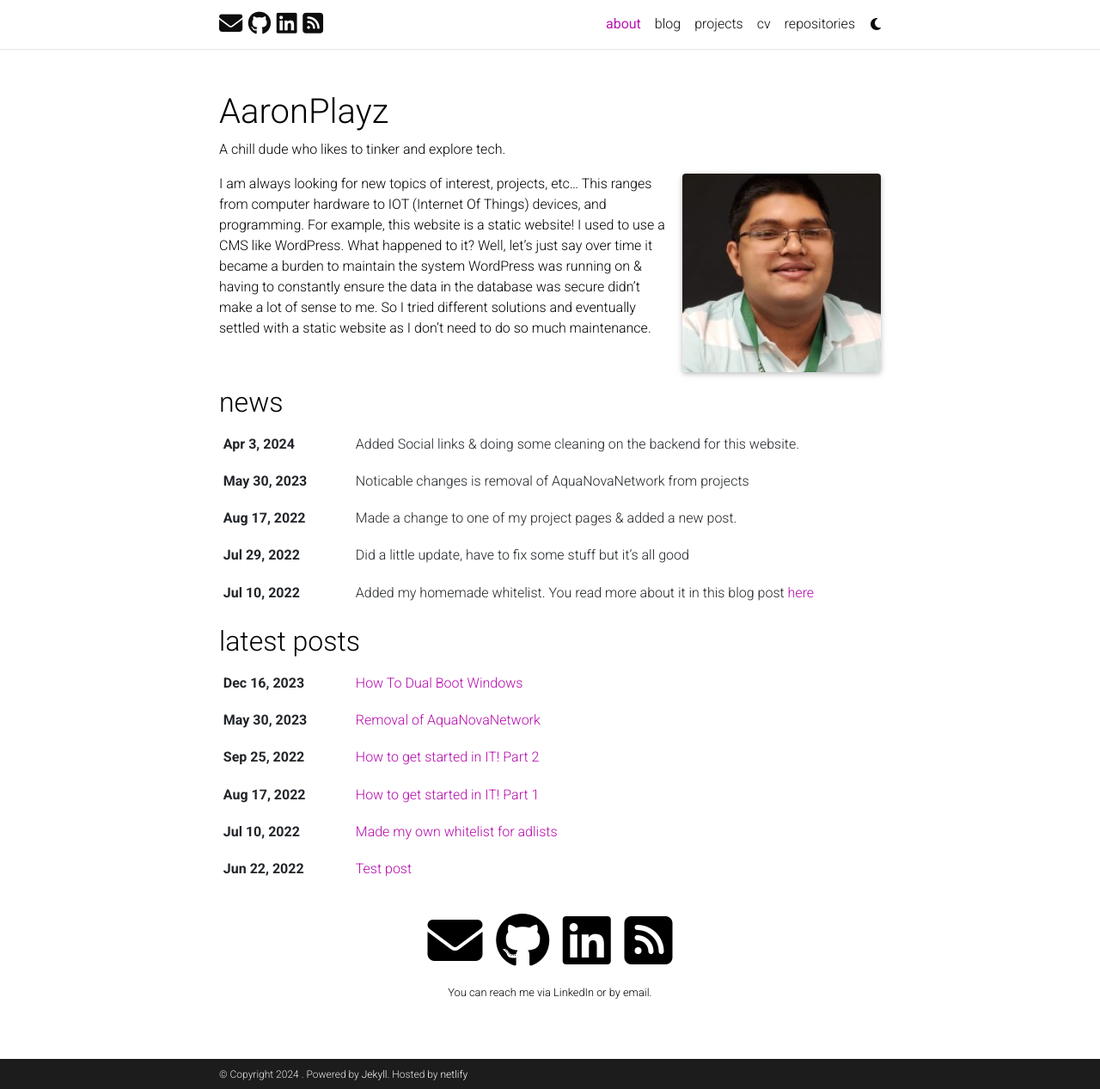
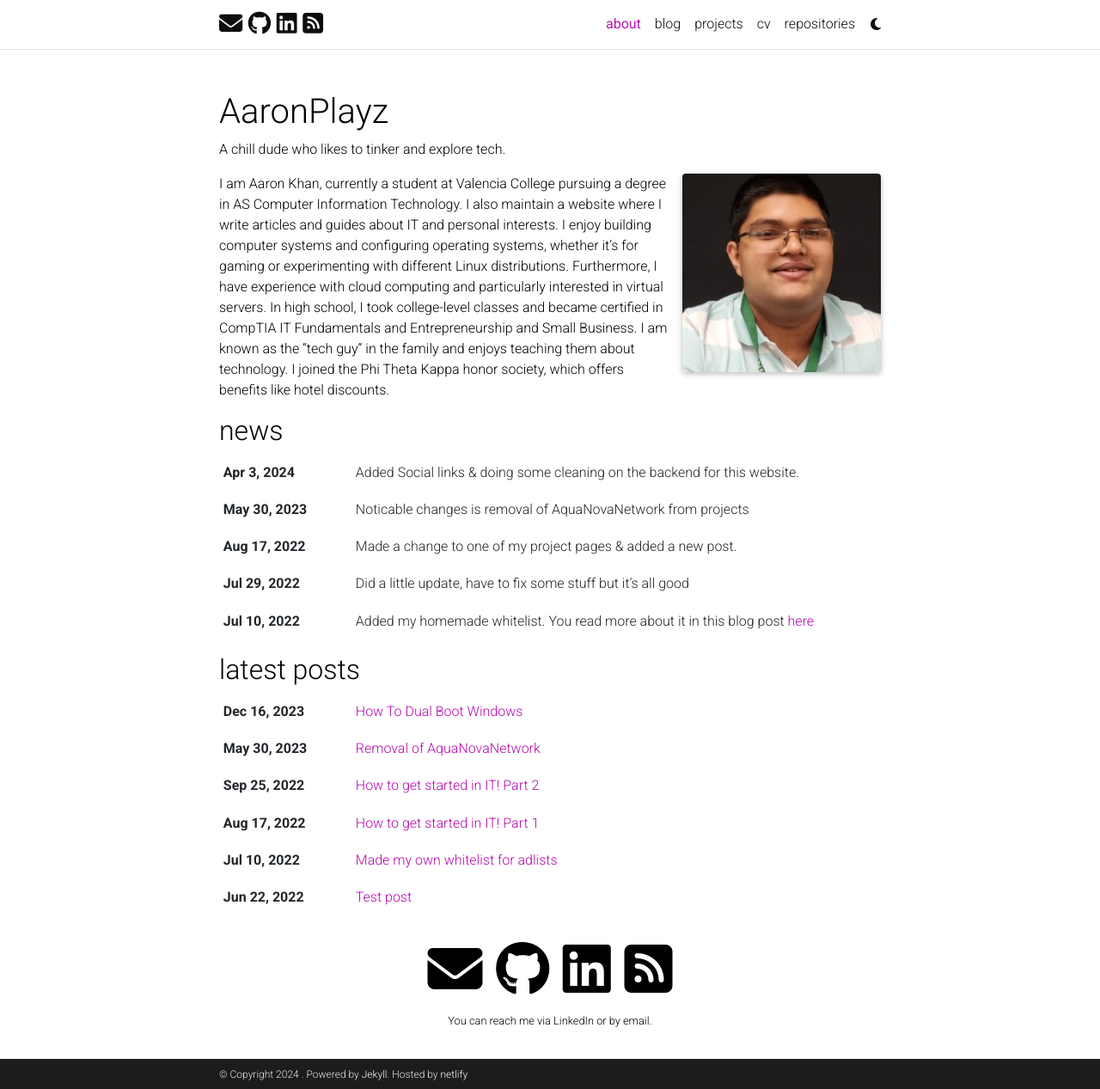
Before and after one commit to aaronplayz-sys/website, a Jekyll site: the page built from _pages/about.md, in a window 1280 px wide and 1267 px high. Shown: the whole window at 86% size. Built offline with Jekyll 4.4.1, drawn with Linux system fonts in a browser that asks for light colours; full-size pictures stand in for the smaller copies a plugin makes; comment, search, counter and statistics services are not loaded; a style sheet for code colours, icons or effects is not loaded.

Commit message:
change about description

```diff
--- a/_pages/about.md
+++ b/_pages/about.md
@@ -17,4 +17,4 @@ selected_papers: false # includes a list of papers marked as "selected={true}"
 social: true  # includes social icons at the bottom of the page
 ---
 
-I am always looking for new topics of interest, projects, etc... This ranges from computer hardware to IOT (Internet Of Things) devices, and programming. For example, this website is a static website! I used to use a CMS like WordPress. What happened to it? Well, let's just say over time it became a burden to maintain the system WordPress was running on & having to constantly ensure the data in the database was secure didn’t make a lot of sense to me. So I tried different solutions and eventually settled with a static website as I don't need to do so much maintenance.
+I am Aaron Khan, currently a student at Valencia College pursuing a degree in AS Computer Information Technology. I also maintain a website where I write articles and guides about IT and personal interests. I enjoy building computer systems and configuring operating systems, whether it's for gaming or experimenting with different Linux distributions. Furthermore, I have experience with cloud computing and particularly interested in virtual servers. In high school, I took college-level classes and became certified in CompTIA IT Fundamentals and Entrepreneurship and Small Business. I am known as the "tech guy" in the family and enjoys teaching them about technology. I joined the Phi Theta Kappa honor society, which offers benefits like hotel discounts.
```
